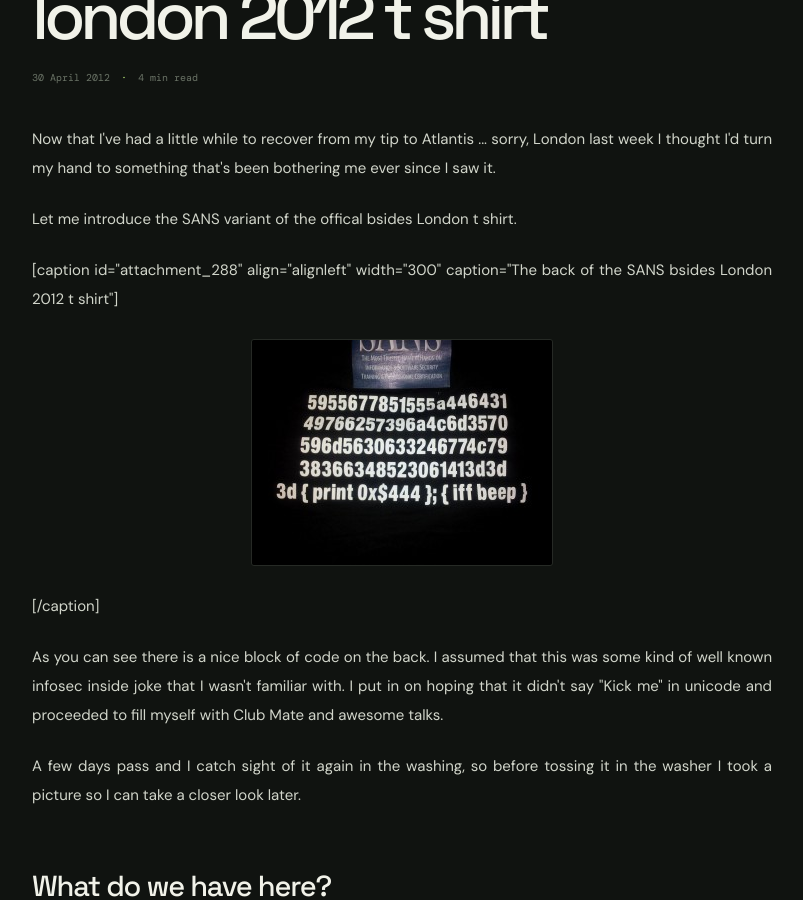
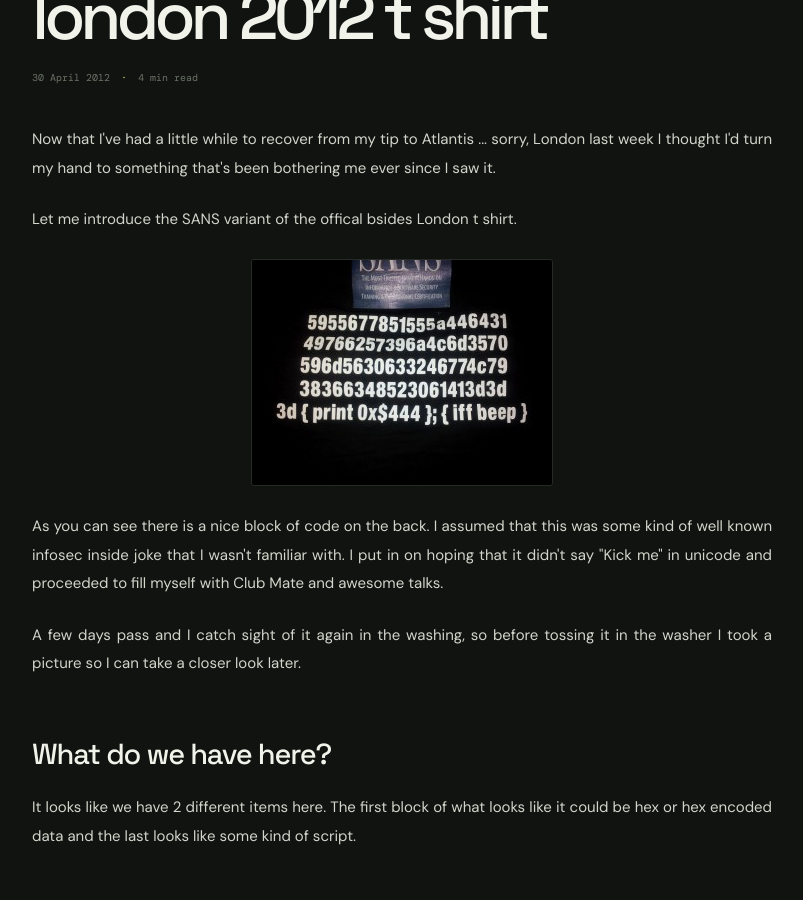
Before and after one commit to FishermansEnemy/FishermansEnemyDotCom, a Jekyll site: the page built from _posts/2012-04-30-decoding-the-sans-bsides-london-2012-t-shirt.html, in a window 1280 px wide and 900 px high, scrolled down 422 px. Shown: the whole window, without its empty margins (238-1041 px from the left). Built offline with Jekyll 4.4.1, drawn with Linux system fonts in a browser that asks for light colours; some of the changed text lies outside the part shown.

Commit message:
Update 2012-04-30-decoding-the-sans-bsides-london-2012-t-shirt.html
Fixed captions

```diff
--- a/_posts/2012-04-30-decoding-the-sans-bsides-london-2012-t-shirt.html
+++ b/_posts/2012-04-30-decoding-the-sans-bsides-london-2012-t-shirt.html
@@ -10,8 +10,7 @@ excerpt_separator: "<!--more-->"
 sorry, London last week I thought I'd turn my hand to something that's
 been bothering me ever since I saw it.</p>
 <p>Let me introduce the SANS variant of the offical bsides London t shirt.</p>
-<p>[caption id="attachment_288" align="alignleft" width="300" caption="The
-back of the SANS bsides London 2012 t shirt"]<a class="reference external" href="https://fishermansenemy.com/blog/wp-content/uploads/2012/04/SANSbsides2012shirt.jpg"><img alt="The reverse of the SANS bsides London 2012 t shirt. Contains code" src="/images/SANSbsides2012shirt-300x225.jpg"></a>[/caption]</p>
+<p><a class="reference external" href="https://fishermansenemy.com/blog/wp-content/uploads/2012/04/SANSbsides2012shirt.jpg"><img alt="The reverse of the SANS bsides London 2012 t shirt. Contains code" src="/images/SANSbsides2012shirt-300x225.jpg"></a></p>
 <p>As you can see there is a nice block of code on the back. I assumed that
 this was some kind of well known infosec inside joke that I wasn't
 familiar with. I put in on hoping that it didn't say "Kick me" in
@@ -146,8 +145,7 @@ DNNM8NDNDD8ODNDMM8DMDM8NN88O8O8DZDDZMMMMMMMMMMMMMMMMMMMMMMMMMMMMMMMMMMMN8NNMDNMM
 D8DMDDDNDNMOODNMDDD8DN8DMNND88DNODNNDMMMMMMMMMMMMMMMMMMMMMMMMMMMMMMMMOND8MMMMMMMMMNMNMNDDMNNN8MNMNMM
 </pre>
 <p>In case that doesn't render in your browser, here's what it looks like.</p>
-<p>[caption id="attachment_289" align="alignnone" width="234" caption="Who
-the hell is this guy"]<a class="reference external" href="https://fishermansenemy.com/blog/wp-content/uploads/2012/04/Screenshot-at-2012-04-30-113135.png"><img alt="God only knows" src="/images/Screenshot-at-2012-04-30-113135-234x300.png"></a>[/caption]</p>
+<p><a class="reference external" href="https://fishermansenemy.com/blog/wp-content/uploads/2012/04/Screenshot-at-2012-04-30-113135.png"><img alt="God only knows" src="/images/Screenshot-at-2012-04-30-113135-234x300.png"></a></p>
 <p>It's at this point that I've hit a bit of a wall. I have no idea who
 this guy is, although he looks kind of like Art Garfunkel and now that's
 all I can see when I look at it. The filename looks like it might be a
```
